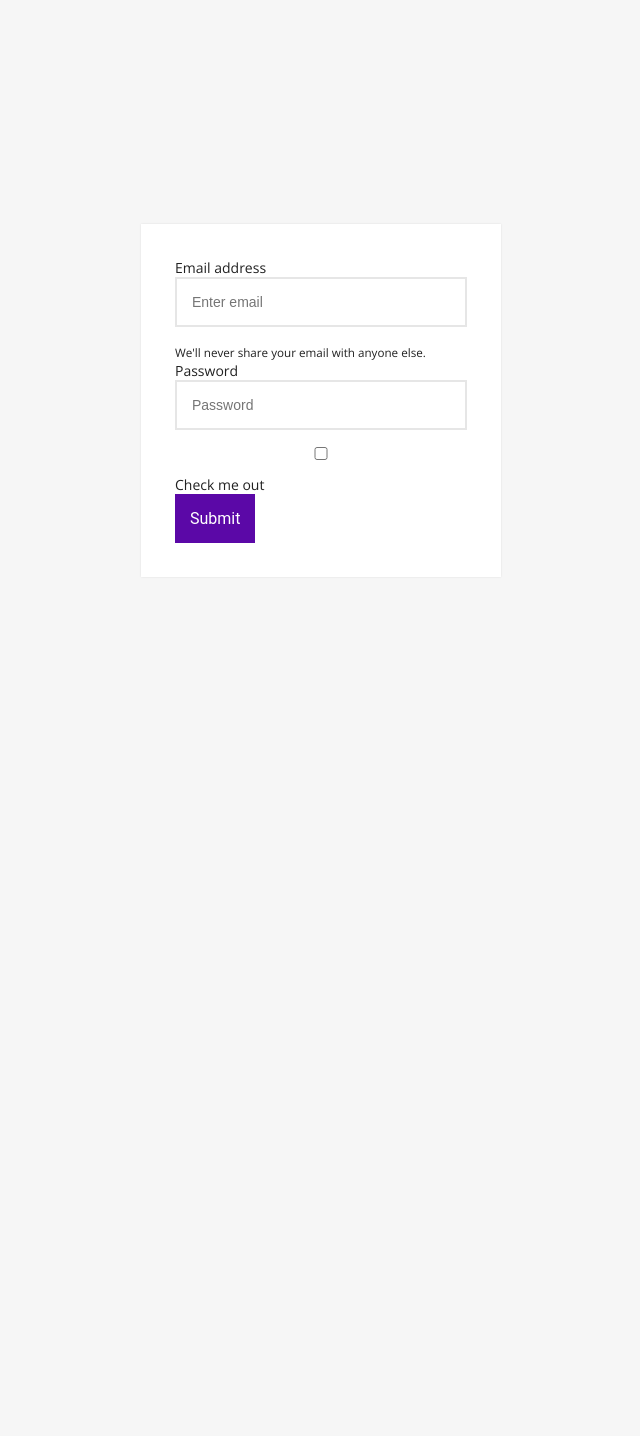
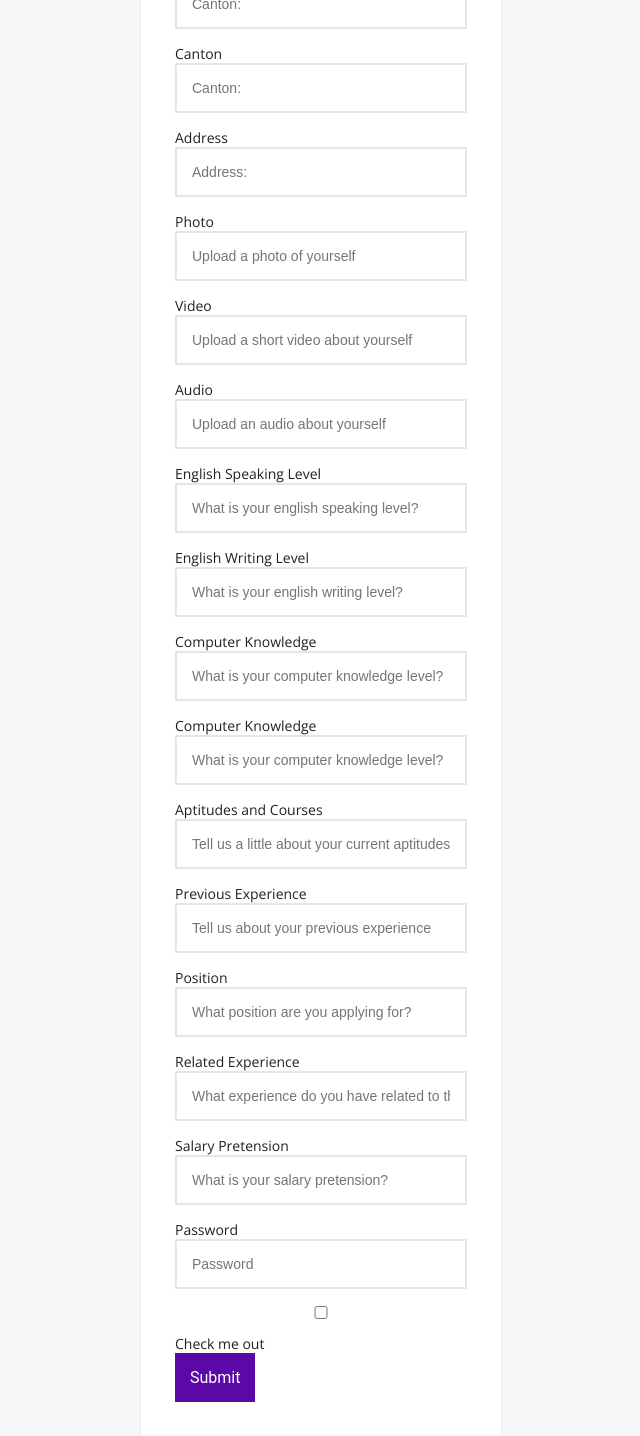
Before and after one commit to laqs84/AC, a React (Vite) app in the folder react/: page /jobform in a window 1280 px wide. Shown: the whole page, without its empty margins (319-959 px from the left). Before the commit the page ends 800 px from the top, so only its background shows below. Built offline with nearby package versions, Linux system fonts and the light colour scheme; no server answers.

Commit message:
Modifying Job Form

```diff
--- a/react/src/views/JobForm.jsx
+++ b/react/src/views/JobForm.jsx
@@ -6,12 +6,116 @@ function JobForm() {
     <div className="login-signup-form animated fadeInDown">
       <div className="form">
         <Form>
+        <Form.Group className="mb-3" controlId="formFullName">
+            <Form.Label>Name</Form.Label>
+            <Form.Control type="text" placeholder="Enter your name" />
+        </Form.Group>
+
+        <Form.Group className="mb-3" controlId="formGender">
+            <Form.Label>Gender</Form.Label>
+            <Form.Control type="text" placeholder="Gender:" />
+        </Form.Group>
+
+        <Form.Group className="mb-3" controlId="formMarStatus">
+            <Form.Label>Marital Status</Form.Label>
+            <Form.Control type="text" placeholder="Marital Status:" />
+        </Form.Group>
+
+
           <Form.Group className="mb-3" controlId="formBasicEmail">
             <Form.Label>Email address</Form.Label>
             <Form.Control type="email" placeholder="Enter email" />
             <Form.Text className="text-muted">
               We'll never share your email with anyone else.
             </Form.Text>
+          </Form.Group>
+
+          <Form.Group className="mb-3" controlId="formPhone">
+            <Form.Label>Phone number</Form.Label>
+            <Form.Control type="phone" placeholder="Enter phone number" />
+            <Form.Text className="text-muted">
+              We'll never share your phone number with anyone else.
+            </Form.Text>
+          </Form.Group>
+
+          <Form.Group className="mb-3" controlId="formProvince">
+            <Form.Label>Province</Form.Label>
+            <Form.Control type="text" placeholder="Province:" />
+          </Form.Group>
+
+          <Form.Group className="mb-3" controlId="formCanton">
+            <Form.Label>Canton</Form.Label>
+            <Form.Control type="text" placeholder="Canton:" />
+          </Form.Group>
+
+          <Form.Group className="mb-3" controlId="formCanton">
+            <Form.Label>Canton</Form.Label>
+            <Form.Control type="text" placeholder="Canton:" />
+          </Form.Group>
+
+          <Form.Group className="mb-3" controlId="formAddress">
+            <Form.Label>Address</Form.Label>
+            <Form.Control type="text" placeholder="Address:" />
+          </Form.Group>
+
+          <Form.Group className="mb-3" controlId="formPhoto">
+            <Form.Label>Photo</Form.Label>
+            <Form.Control type="photo" placeholder="Upload a photo of yourself" />
+          </Form.Group>
+
+          <Form.Group className="mb-3" controlId="formVideo">
+            <Form.Label>Video</Form.Label>
+            <Form.Control type="video" placeholder="Upload a short video about yourself" />
+          </Form.Group>
+
+          <Form.Group className="mb-3" controlId="formAudio">
+            <Form.Label>Audio</Form.Label>
+            <Form.Control type="audio" placeholder="Upload an audio about yourself" />
+          </Form.Group>
+
+          <Form.Group className="mb-3" controlId="formEngOral">
+            <Form.Label>English Speaking Level</Form.Label>
+            <Form.Control type="text" placeholder="What is your english speaking level?" />
+          </Form.Group>
+
+          <Form.Group className="mb-3" controlId="formEngWrite">
+            <Form.Label>English Writing Level</Form.Label>
+            <Form.Control type="text" placeholder="What is your english writing level?" />
+          </Form.Group>
+
+          <Form.Group className="mb-3" controlId="formEngWrite">
+            <Form.Label>Computer Knowledge</Form.Label>
+            <Form.Control type="text" placeholder="What is your computer knowledge level?" />
+          </Form.Group>
+
+          <Form.Group className="mb-3" controlId="formCompKnowledge">
+            <Form.Label>Computer Knowledge</Form.Label>
+            <Form.Control type="text" placeholder="What is your computer knowledge level?" />
+          </Form.Group>
+
+          <Form.Group className="mb-3" controlId="formAptCourses">
+            <Form.Label>Aptitudes and Courses</Form.Label>
+            <Form.Control type="text" placeholder="Tell us a little about your current aptitudes and courses taken" />
+          </Form.Group>
+
+          <Form.Group className="mb-3" controlId="formPrevExp">
+            <Form.Label>Previous Experience</Form.Label>
+            <Form.Control type="text" placeholder="Tell us about your previous experience" />
+          </Form.Group>
+
+          <Form.Group className="mb-3" controlId="formPosition">
+            <Form.Label>Position</Form.Label>
+            <Form.Control type="text" placeholder="What position are you applying for?" />
+          </Form.Group>
+
+          <Form.Group className="mb-3" controlId="formRelExp">
+            <Form.Label>Related Experience</Form.Label>
+            <Form.Control type="text" placeholder="What experience do you have related to the position?" />
+          </Form.Group>
+
+          <Form.Group className="mb-3" controlId="formSalPret">
+            <Form.Label>Salary Pretension</Form.Label>
+            <Form.Control type="text" placeholder="What is your salary pretension?" />
           </Form.Group>
 
           <Form.Group className="mb-3" controlId="formBasicPassword">
```
